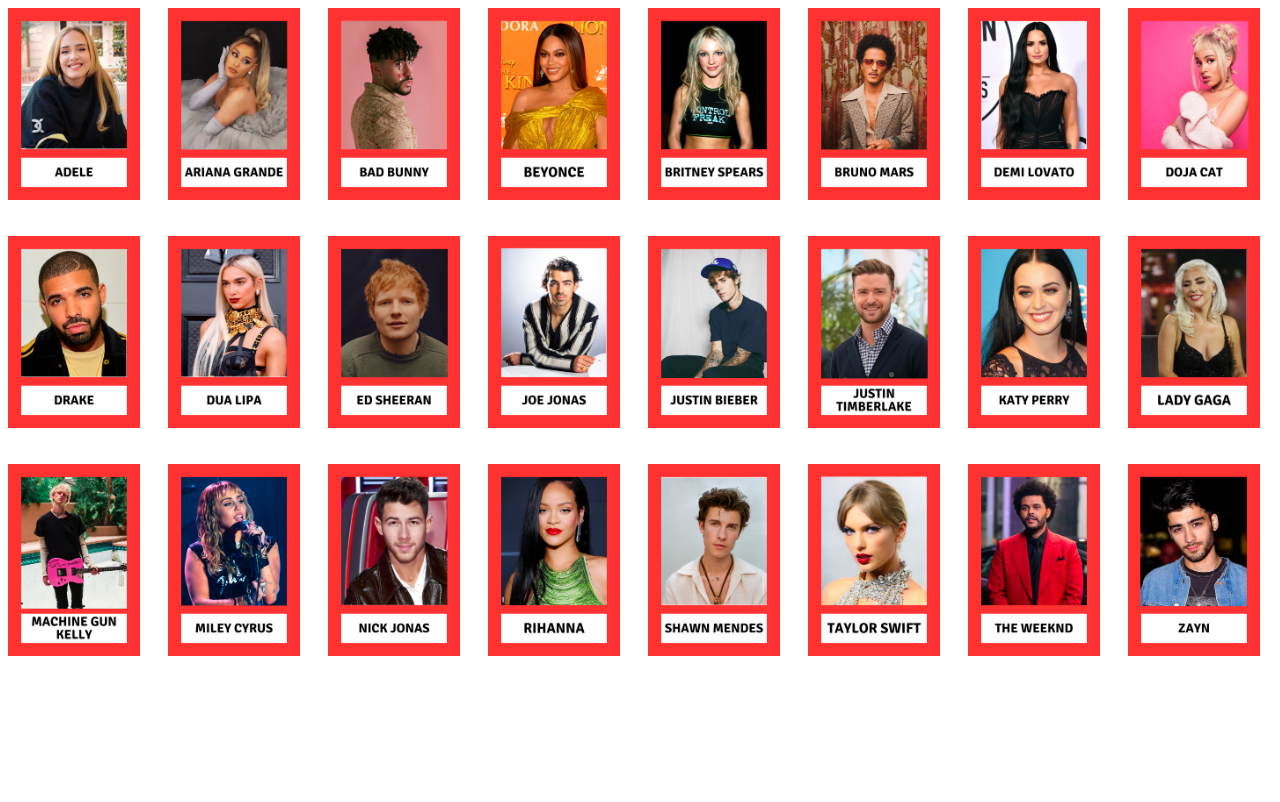
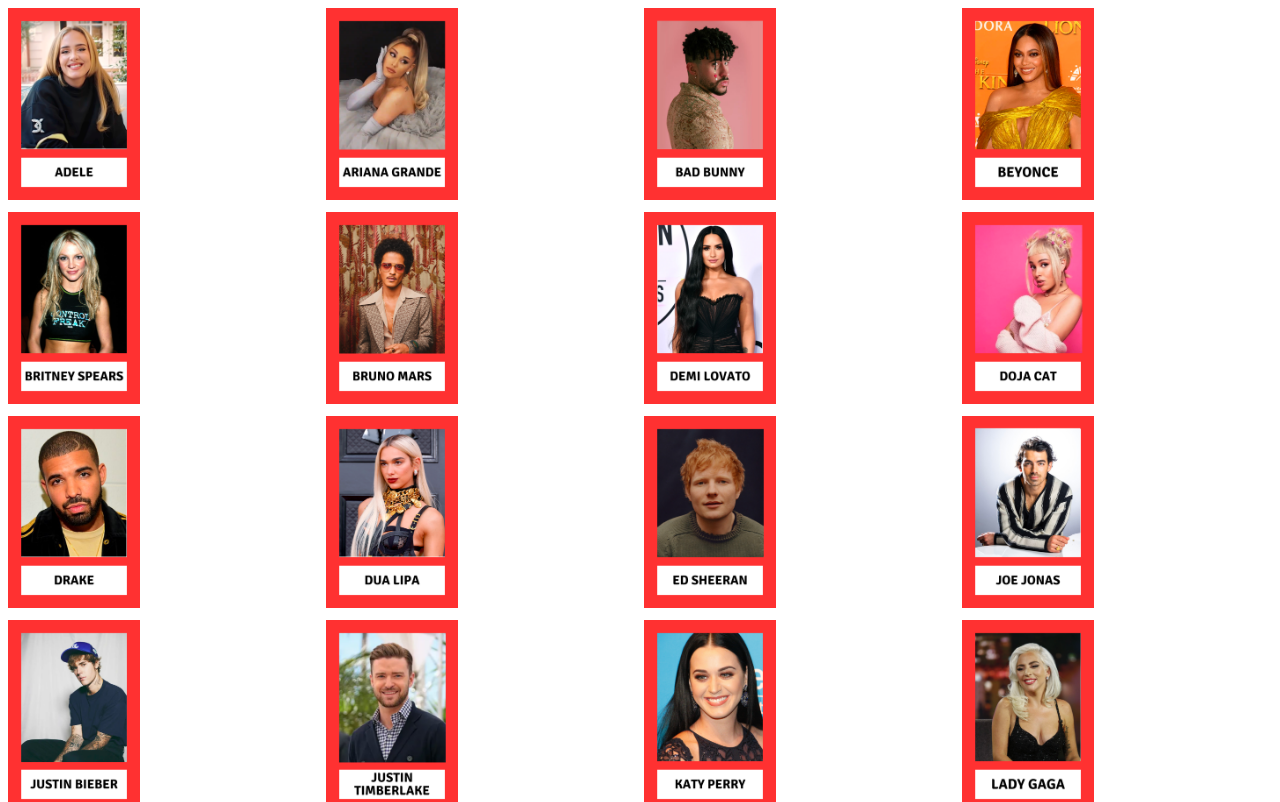
Before and after one commit to brookeknowles/guess-who, a React (Create React App) app: page / in a window 1280 px wide. Shown: the top 802 px of the page. Built offline with nearby package versions, Linux system fonts and the light colour scheme.

Commit message:
get rid of tailwind

```diff
--- a/package.json
+++ b/package.json
@@ -14,7 +14,6 @@
     "react": "^18.2.0",
     "react-dom": "^18.2.0",
     "react-scripts": "^2.1.3",
-    "tailwindcss": "^3.2.7",
     "web-vitals": "^2.1.4"
   },
   "scripts": {
--- a/src/App.js
+++ b/src/App.js
@@ -1,5 +1,5 @@
 import React from "react";
-import GameBoard from "./components/GameBoard.jsx";
+import GameBoard from "./components/GameBoard/GameBoard.jsx";
 
 function App() {
   return (
--- /dev/null
+++ b/src/components/CharacterCard/CharacterCard.css
@@ -0,0 +1,19 @@
+.character-card {
+  width: 16.66667%;
+  flex-grow: 1;
+  text-align: center;
+}
+
+.character-card__image-container {
+  background-color: #fff;
+  border-radius: 0.5rem;
+  box-shadow: 0 1px 2px 0 rgba(0, 0, 0, 0.05), 0 1px 3px 1px rgba(0, 0, 0, 0.05);
+  overflow: hidden;
+}
+
+.character-card__image {
+  height: auto;
+  width: auto;
+  object-fit: cover;
+  max-height: 12rem;
+}
--- a/src/components/CharacterCard.jsx
+++ b/src/components/CharacterCard/CharacterCard.jsx
@@ -1,8 +1,9 @@
 import React from "react";
+import "./CharacterCard.css";
 
 function CharacterCard(props) {
   return (
-    <div className="w-1/6">
+    <div className="character-card">
       <div className="bg-white rounded-lg shadow-lg overflow-hidden">
         <img
           src={props.character.image}
--- /dev/null
+++ b/src/components/GameBoard/GameBoard.css
@@ -0,0 +1,11 @@
+.game-board {
+    display: flex;
+    justify-content: center;
+}
+
+@media (max-width: 600px) {
+    .game-board {
+        flex-direction: column;
+        align-items: center;
+    }
+}
--- a/src/components/GameBoard.jsx
+++ b/src/components/GameBoard/GameBoard.jsx
@@ -1,15 +1,16 @@
 import React from "react";
 import Grid from "@mui/material/Grid";
-import CharacterCard from "./CharacterCard";
-import character_data from "../data/character_data";
+import "./GameBoard.css";
+import CharacterCard from "../CharacterCard/CharacterCard";
+import character_data from "../../data/character_data";
 
 function GameBoard() {
   const characters = character_data;
 
   return (
-    <Grid container spacing={4}>
+    <Grid container spacing={1} className="game-board">
       {characters.map((character) => (
-        <Grid item xs={3} md={3} key={character.id} style={{ maxWidth: "160px" }}>
+        <Grid item xs={12} sm={6} md={4} lg={3} key={character.id}>
           <CharacterCard character={character} />
         </Grid>
       ))}
```
Also changed, not shown: tailwind.config.js (deleted, +0 -8 lines), src/App.css (added), src/data/character_data.js (indentation only), 1 other file (tests, documents, lock files or other folders).
